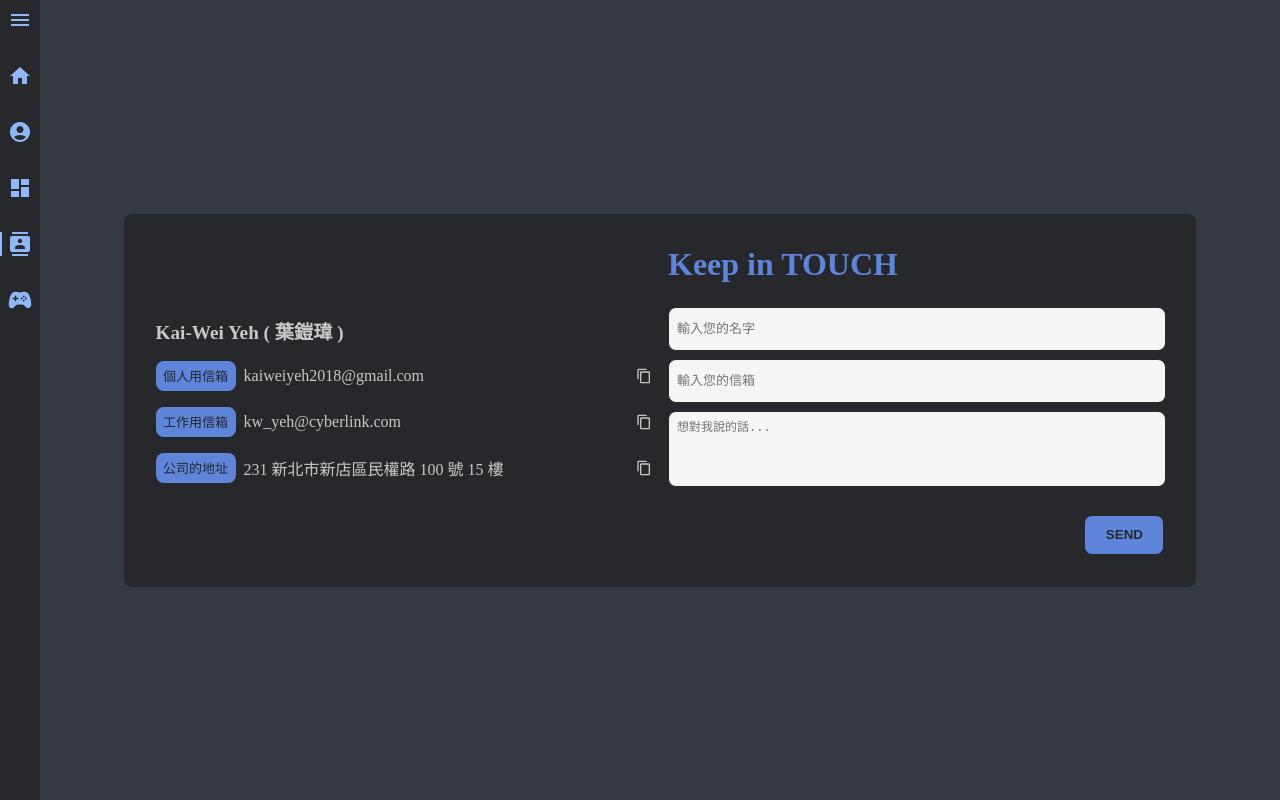
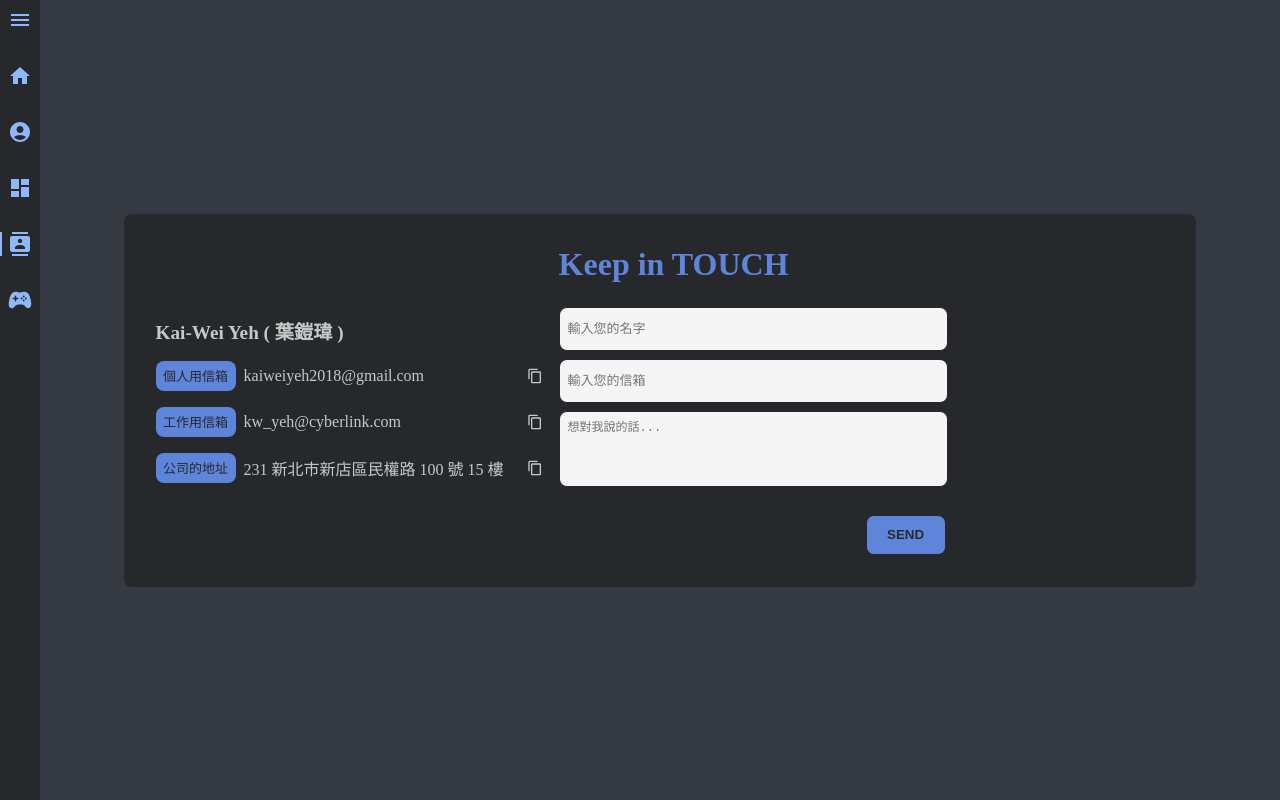
Before and after one commit to kwei/Personal-page, a React app: page / in a window 1280 px wide. Both pictures are taken after a click on the element "Contact". Built offline with nearby package versions, Linux system fonts and the light colour scheme.

Commit message:
style: contact form

```diff
--- a/src/component/Contact/Contact.scss
+++ b/src/component/Contact/Contact.scss
@@ -26,6 +26,7 @@
     display: flex;
     flex-direction: column;
     width: calc((100% - 1rem) / 2);
+    max-width: 387px;
 }
 
 .contact-info {
```
